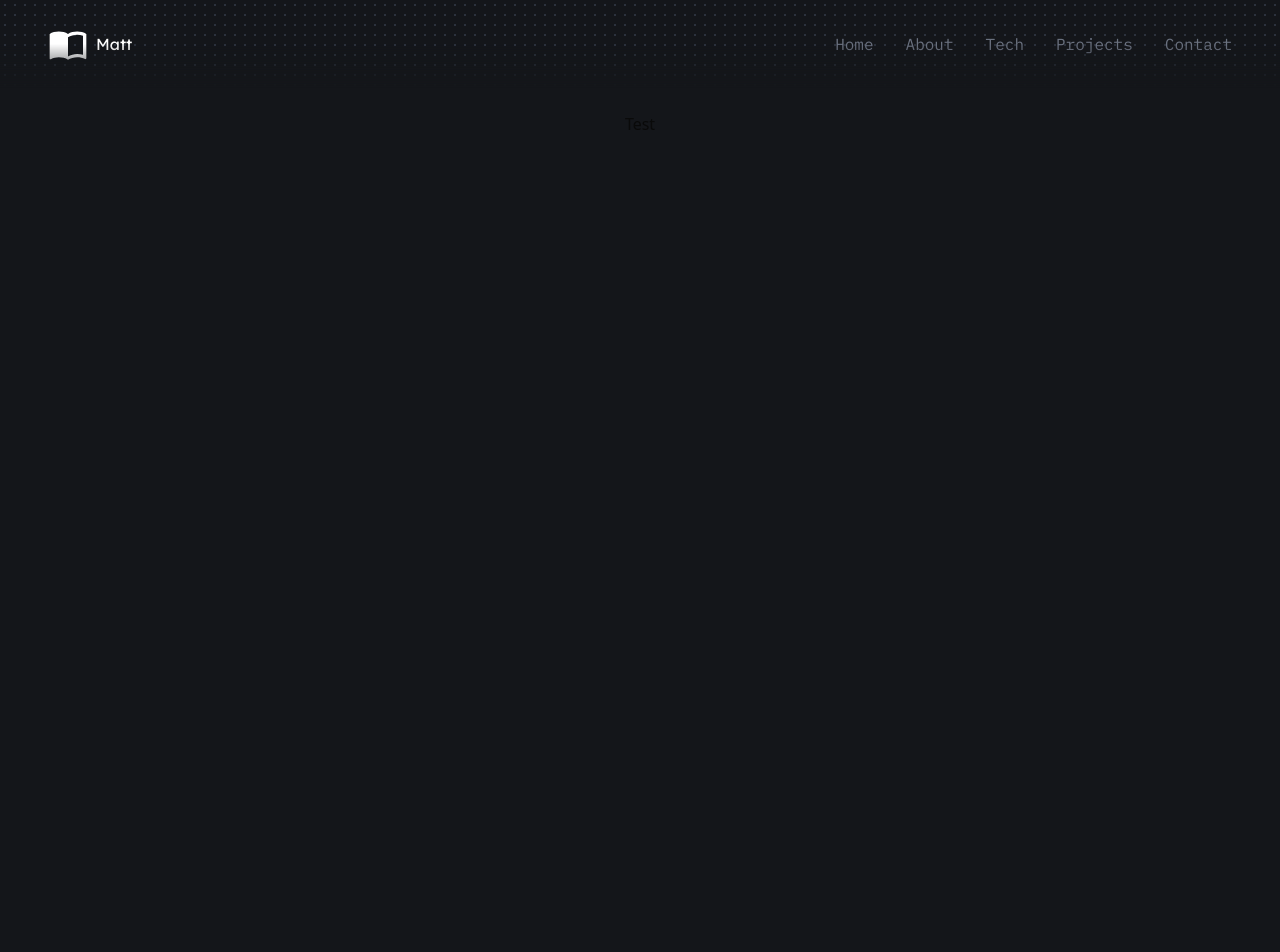
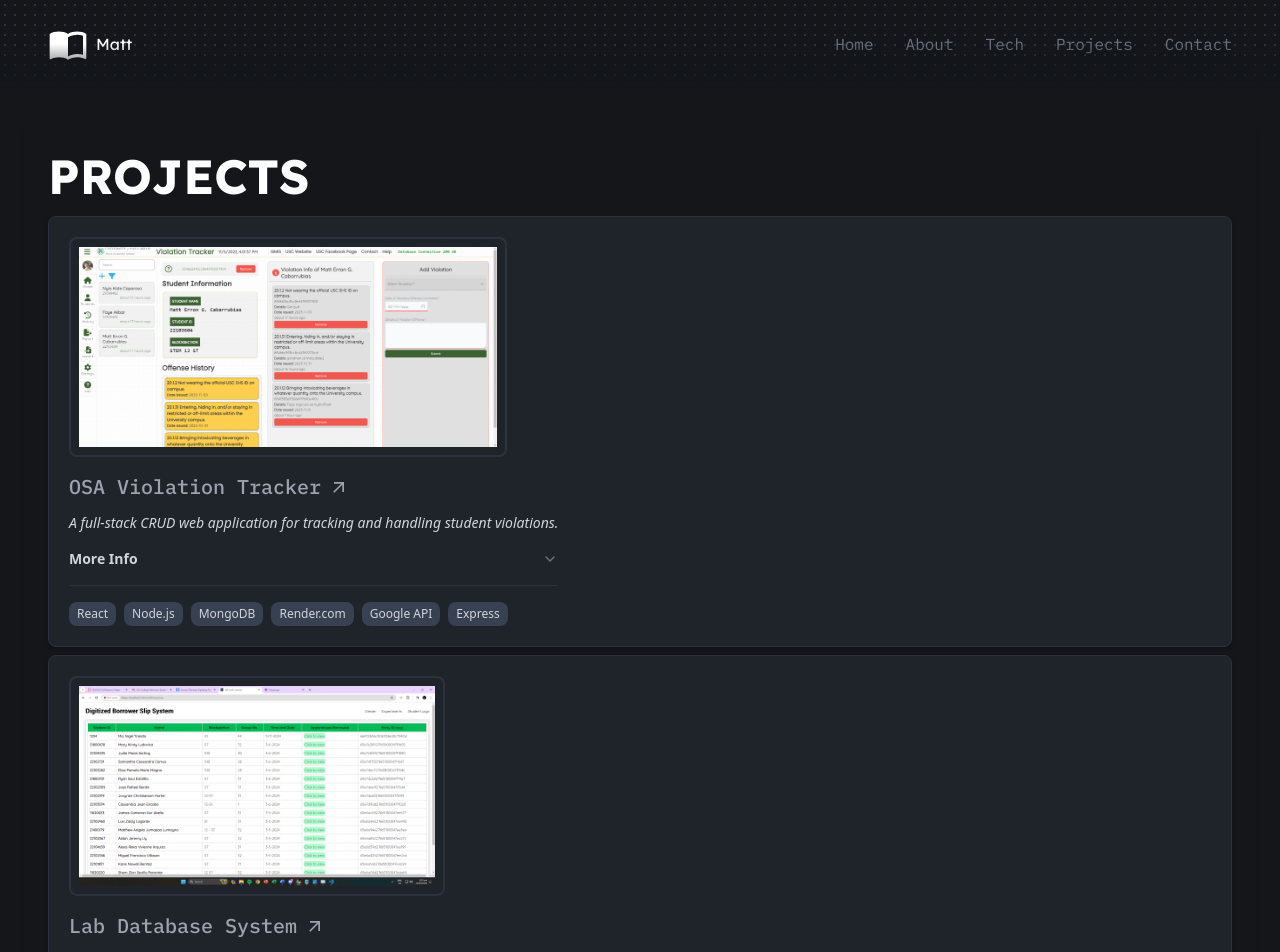
Before and after one commit to devliqht/portfolio, a React (Vite) app: page /projects in a window 1280 px wide. Shown: the top 952 px of the page. Before the commit the page ends 800 px from the top, so only its background shows below. Built offline with nearby package versions, Linux system fonts and the light colour scheme.

Commit message:
PROJECTS: work on Projects.tsx

```diff
--- a/src/components/Containers.tsx
+++ b/src/components/Containers.tsx
@@ -41,11 +41,11 @@ const ProjectsContainer: React.FC<ProjectsContainerProps> = ({
 }) => {
   return (
     <div className="container flex flex-col md:border-[1px] md:border-[var(--dblue-ll)] bg-[var(--dblue-l)] p-5 rounded-lg shadow-md">
-    <div className="mb-4 h-[220px] p-2 border-[var(--dblue-ll)] border-2 rounded-lg overflow-hidden">
+    <div className="mb-4 h-[220px] p-2 border-[var(--dblue-ll)] border-2 rounded-lg overflow-hidden w-fit">
       <img
         src={imageUrl}
         alt={title}
-        className="h-full w-full object-cover transform transition-transform duration-500 hover:scale-105"
+        className="h-full object-cover transform transition-transform duration-500 hover:scale-105"
       />
     </div>
       <div className="flex flex-col items-start">
@@ -57,7 +57,7 @@ const ProjectsContainer: React.FC<ProjectsContainerProps> = ({
           <MdArrowOutward />
           <span className="absolute bottom-[-4px] left-0 h-[2px] w-0 bg-gray-400 transition-all duration-300 group-hover:w-full"></span>
         </a>
-        <div className="text-gray-300 text-justify h-full text-sm italic w-full">
+        <div className="text-gray-300 text-justify h-full text-sm italic ">
           {children}
           <Accordion type="single" collapsible>
           <AccordionItem value="item-1">
--- a/src/pages/Projects.tsx
+++ b/src/pages/Projects.tsx
@@ -1,9 +1,54 @@
+import { AnimatedContainer, BasicContainer, ProjectsContainer } from "@/components/Containers";
+import { Link } from "react-router-dom";
+import { MdArrowOutward } from "react-icons/md";
+
+const projects = [
+  {
+    title: "OSA Violation Tracker",
+    imageUrl: "/osa.png",
+    tags: ["React", "Node.js", "MongoDB", "Render.com", "Google API", "Express"],
+    description: "A full-stack CRUD web application for tracking and handling student violations.",
+  },
+  {
+    title: "Lab Database System",
+    imageUrl: "/res.png",
+    tags: ["React", "Node.js", "MongoDB", "Render.com", "Google API", "Express"],
+    description: "A full-stack web application that streamlines the documentation of laboratory sessions using QR code scanning for quick experiment identification.",
+  },
+  {
+    title: "Canticum",
+    imageUrl: "/canticum.png",
+    tags: ["React", "Bun", "Vite", "TailwindCSS", "DaisyUI", "Google API", "Spotify API"],
+    description:
+      "This is a Spotify web application built with React, Vite, Tailwind (with DaisyUI), and Node. It allows users to log in with their Spotify account using the spotify-web-api-js wrapper. The application displays their top tracks, artists, and genres in a fashionable way.",
+  },
+];
+
 const Projects = () => {
-    return (
-        <div className="h-full flex flex-col justify-center md:items-center p-4 md:p-6">
-            Test
-        </div>
-    )
-}
+  return (
+    <div className="h-full flex flex-col justify-center md:items-center p-4 md:p-6">
+      <AnimatedContainer delay={200}>
+        <BasicContainer className="border-none mt-0">
+          <h3 className="text-5xl text-[var(--white)] lexend-deca-700 md:text-left mb-4 w-full" id="projects">
+            PROJECTS
+          </h3>
+          <div className="flex flex-col md:flex-row flex-wrap gap-8 md:gap-2 mb-4 w-full">
+            {projects.map((project, index) => (
+              <ProjectsContainer
+                key={index}
+                title={project.title}
+                imageUrl={project.imageUrl}
+                tags={project.tags}
+              >
+                {project.description}
+              </ProjectsContainer>
+            ))}
+          </div>
+          <div className="text-white ibm-plex-mono-medium flex flex-row justify-end"></div>
+        </BasicContainer>
+      </AnimatedContainer>
+    </div>
+  );
+};
 
-export default Projects
+export default Projects;
```
